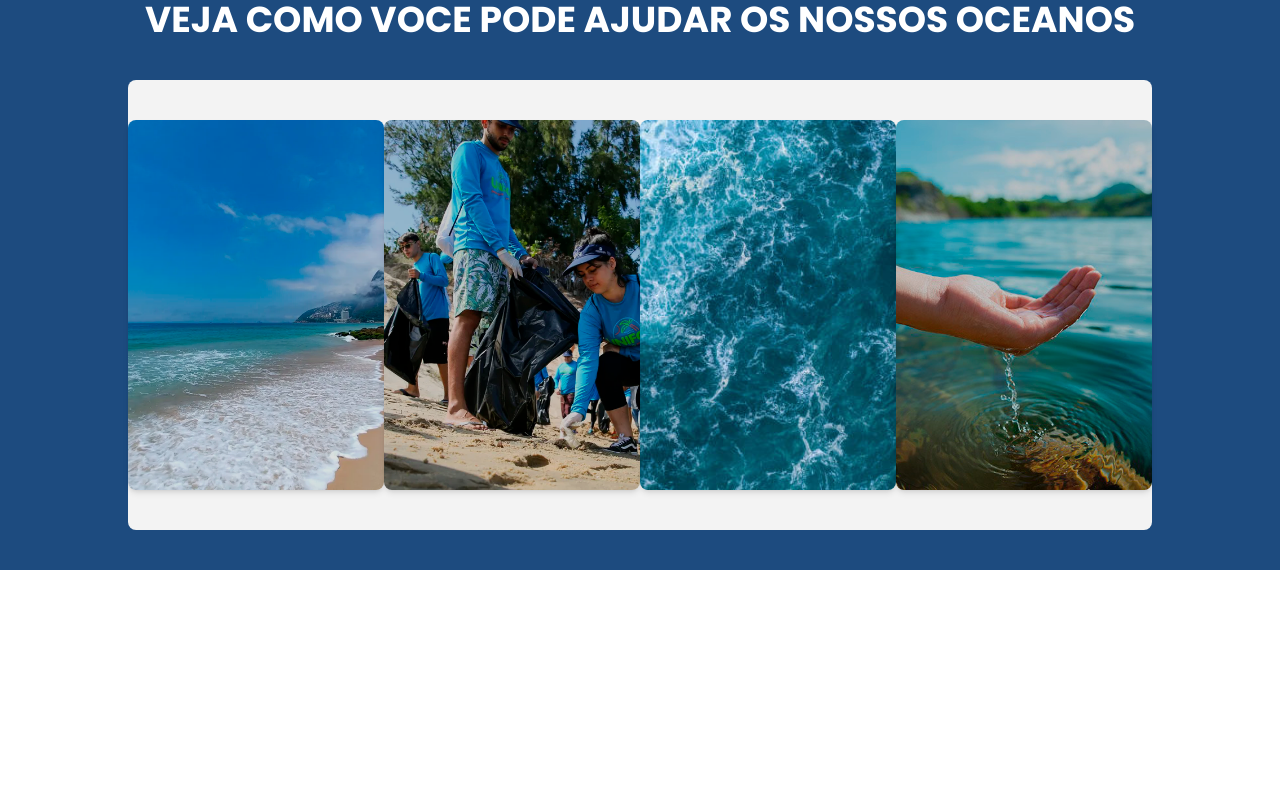
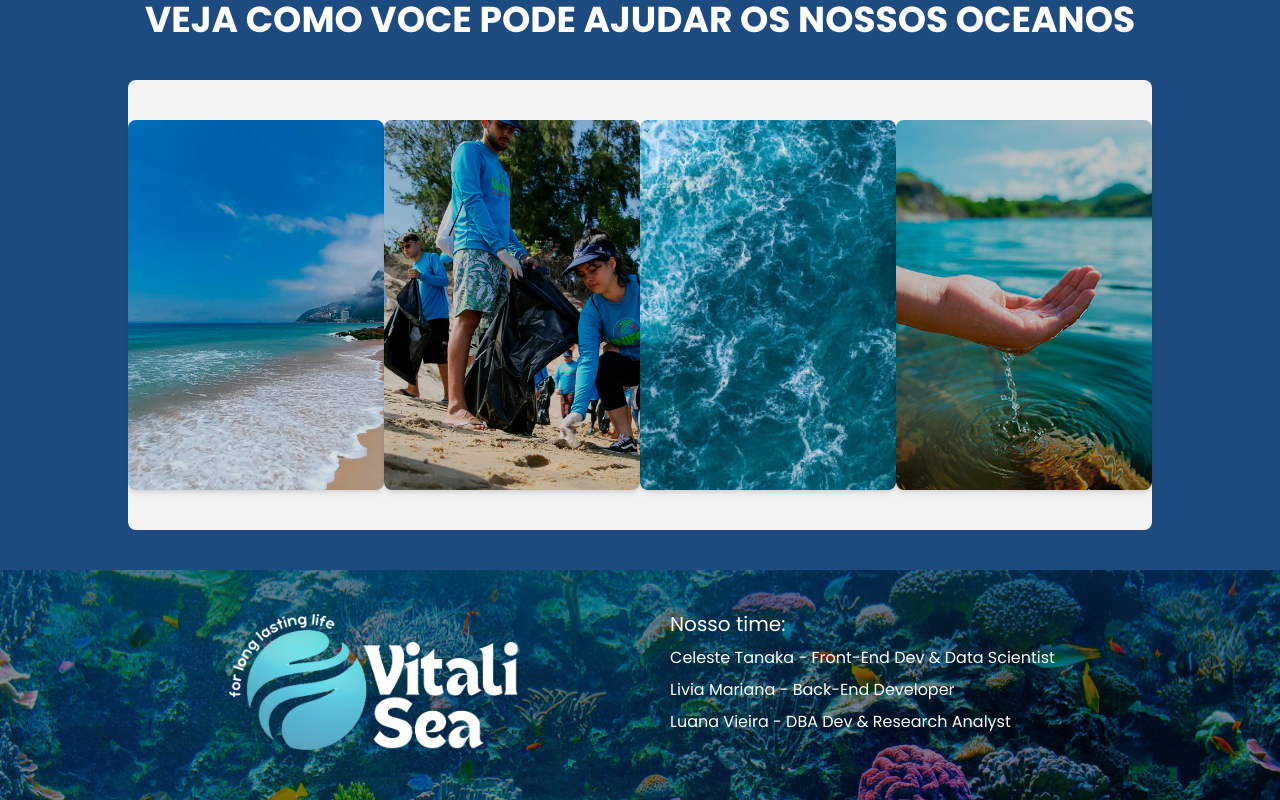
Before and after one commit to celestemayumi/oceans, a Next.js app: page / in a window 1280 px wide. Shown: the part 2645-3445 px from the top of the page. Before the commit the page ends 3215 px from the top, so only its background shows below. Built offline with nearby package versions, Linux system fonts and the light colour scheme.

Commit message:
✨ feat: footer criado e estilizado

```diff
--- a/src/app/layout.tsx
+++ b/src/app/layout.tsx
@@ -2,6 +2,7 @@ import type { Metadata } from "next";
 import { Poppins } from 'next/font/google'
 import "./globals.css";
 import Header from "@/components/Header";
+import Footer from "@/components/Footer";
 
 
 const poppins = Poppins({ weight: ['100', '200','300','400','500','700','800', '900'], subsets: ['latin'] });
@@ -21,8 +22,8 @@ export default function RootLayout({
       <body className={poppins.className}>
       <Header/>
         {children}
+        <Footer/>
         </body>
-
     </html>
   );
 }
--- /dev/null
+++ b/src/components/Footer/index.tsx
@@ -0,0 +1,34 @@
+import Image from "next/image";
+import Link from "next/link";
+
+const Footer = () => {
+  return (
+    <footer className="bg-[url('/footer.png')] bg-bottom w-full h-full px-20 py-10 flex justify-evenly">
+      <div className="">
+        <Image src="/logowhiter.png" alt="logo" width={300} height={300} />
+      </div>
+      <div className="text-white">
+        <h1 className="text-xl">Nosso time:</h1>
+        <ul>
+          <li className="my-2">
+            <Link href="https://www.linkedin.com/in/celestetanaka/">
+              Celeste Tanaka - Front-End Dev & Data Scientist
+            </Link>
+          </li>
+          <li className="my-2">
+            <Link href="https://www.linkedin.com/in/liviamarianalopes/">
+              Livia Mariana - Back-End Developer
+            </Link>
+          </li>
+          <li className="my-2">
+            <Link href="https://www.linkedin.com/in/luanavieirass/">
+              Luana Vieira - DBA Dev & Research Analyst
+            </Link>
+          </li>
+        </ul>
+      </div>
+    </footer>
+  );
+};
+
+export default Footer;
```
Also changed, not shown: public/footer.png (added).
